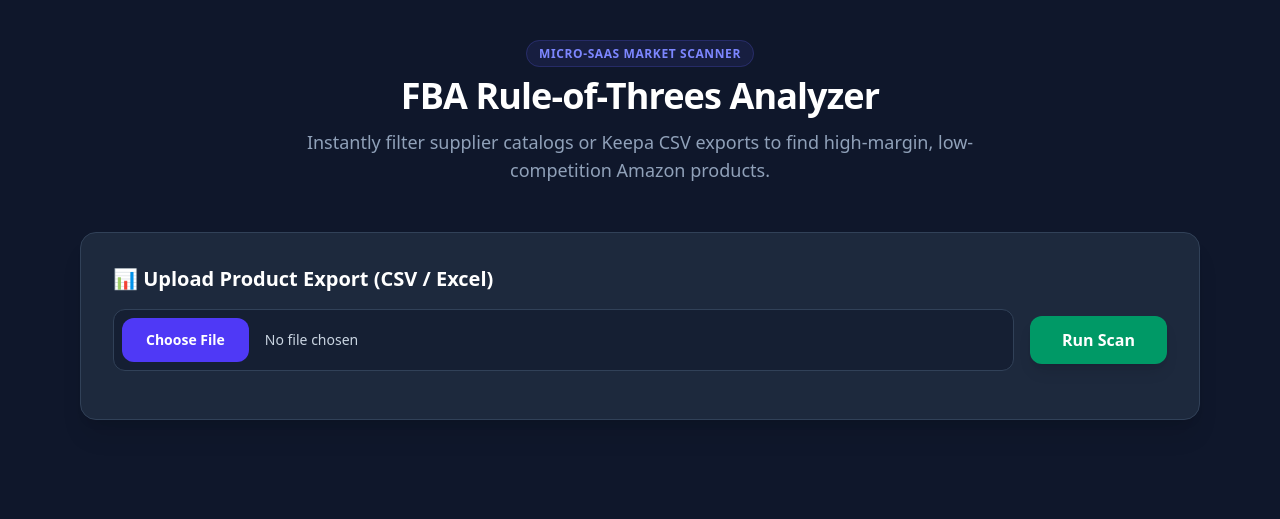
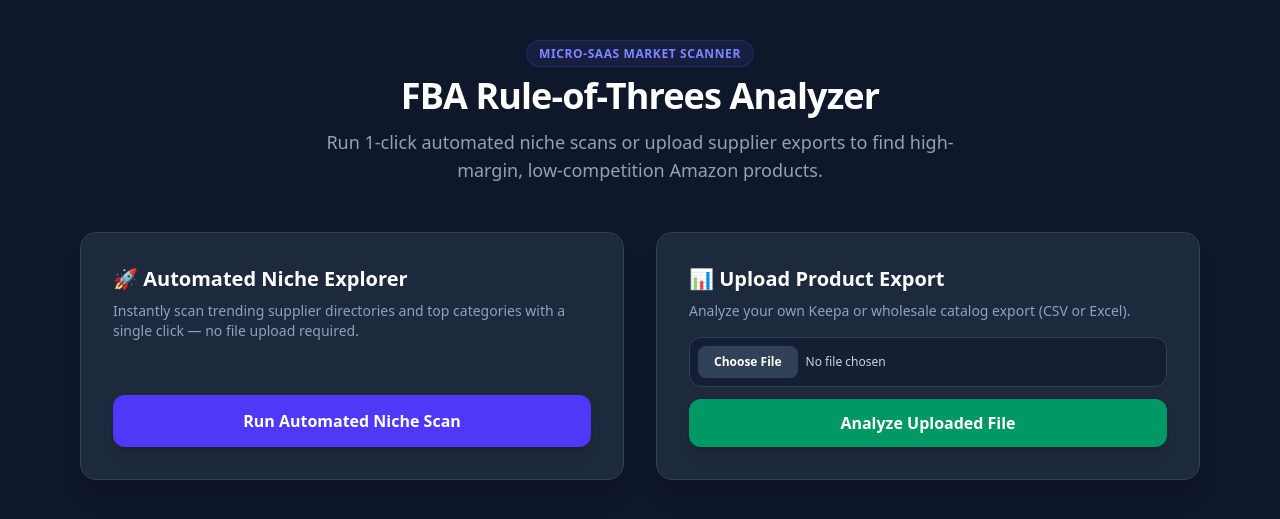
Before and after one commit to bclarknc-tech/FBA-Scanner-SaaS, a Flask app: page / in a window 1280 px wide. Shown: the top 519 px of the page. Run offline with Flask 3, Linux system fonts and the light colour scheme.

Commit message:
Add automated 1-click niche discovery feed alongside file upload

```diff
--- a/app.py
+++ b/app.py
@@ -2,12 +2,60 @@ from flask import Flask, render_template, request, jsonify
 import os
 import pandas as pd
 import io
+import random
 
 app = Flask(__name__)
 
 @app.route('/')
 def index():
     return render_template('index.html')
+
+@app.route('/api/auto-scan', methods=['POST'])
+def auto_scan():
+    # Automated market discovery dataset representing trending niches across Amazon & wholesale directories
+    trending_pool = [
+        {"product": "Silicone Travel Bottle Set", "price": 19.99, "est_sales": 450, "reviews": 120},
+        {"product": "Bamboo Drawer Dividers", "price": 27.99, "est_sales": 620, "reviews": 95},
+        {"product": "Stainless Steel Measuring Spoons", "price": 14.50, "est_sales": 280, "reviews": 450},
+        {"product": "Acrylic Desktop Organizer", "price": 24.99, "est_sales": 340, "reviews": 180},
+        {"product": "Insulated Coffee Tumbler 20oz", "price": 22.50, "est_sales": 890, "reviews": 1450},
+        {"product": "Magnetic Cable Clips (Pack of 6)", "price": 16.99, "est_sales": 720, "reviews": 110},
+        {"product": "Ergonomic Foot Rest for Under Desk", "price": 29.99, "est_sales": 410, "reviews": 165},
+        {"product": "Silicone Baking Mats (Set of 2)", "price": 18.99, "est_sales": 530, "reviews": 88},
+        {"product": "Reusable Produce Bags (Pack of 9)", "price": 15.99, "est_sales": 390, "reviews": 135},
+        {"product": "Minimalist Leather Passport Holder", "price": 17.50, "est_sales": 310, "reviews": 74},
+        {"product": "Heavy Duty Resistance Bands Set", "price": 21.99, "est_sales": 940, "reviews": 2100},
+        {"product": "LED Under Cabinet Lighting Bar", "price": 25.00, "est_sales": 480, "reviews": 190}
+    ]
+
+    results = []
+    for item in trending_pool:
+        price = item['price']
+        sales = item['est_sales']
+        reviews = item['reviews']
+
+        # Rule of Threes check
+        is_qualified = (15.0 <= price <= 30.0) and (sales >= 300.0) and (reviews < 200)
+        est_revenue = round(price * sales, 2)
+
+        results.append({
+            'product': item['product'],
+            'price': price,
+            'est_sales': sales,
+            'reviews': reviews,
+            'est_revenue': est_revenue,
+            'qualified': is_qualified,
+            'score': '🔥 High Potential' if is_qualified else 'Standard'
+        })
+
+    qualified_count = sum(1 for r in results if r['qualified'])
+
+    return jsonify({
+        'success': True,
+        'total_scanned': len(results),
+        'qualified_count': qualified_count,
+        'results': results
+    })
 
 @app.route('/api/scan', methods=['POST'])
 def scan_products():
@@ -19,13 +67,11 @@ def scan_products():
         if not file.filename.lower().endswith(('.csv', '.xlsx', '.xls')):
             return jsonify({'success': False, 'error': 'Please upload a valid CSV or Excel file'}), 400
 
-        # Read file
         if file.filename.endswith('.csv'):
             df = pd.read_csv(io.BytesIO(file.read()))
         else:
             df = pd.read_excel(io.BytesIO(file.read()))
 
-        # Normalize columns
         df.columns = [str(c).strip().lower() for c in df.columns]
 
         prod_col = next((c for c in df.columns if 'product' in c or 'title' in c or 'name' in c or 'asin' in c), df.columns[0])
@@ -41,9 +87,7 @@ def scan_products():
                 sales = float(row[sales_col]) if sales_col and pd.notna(row[sales_col]) else 350.0
                 reviews = int(row[review_col]) if review_col and pd.notna(row[review_col]) else 100
 
-                # Rule of Threes check
                 is_qualified = (15.0 <= price <= 30.0) and (sales >= 300.0) and (reviews < 200)
-
                 est_revenue = round(price * sales, 2)
 
                 results.append({
--- a/templates/index.html
+++ b/templates/index.html
@@ -12,18 +12,34 @@
         <header class="text-center mb-12">
             <span class="bg-indigo-500/10 text-indigo-400 text-xs font-semibold px-3 py-1 rounded-full uppercase tracking-wider border border-indigo-500/20">Micro-SaaS Market Scanner</span>
             <h1 class="text-4xl font-extrabold tracking-tight mt-3 mb-3 text-white">FBA Rule-of-Threes Analyzer</h1>
-            <p class="text-slate-400 max-w-2xl mx-auto text-lg">Instantly filter supplier catalogs or Keepa CSV exports to find high-margin, low-competition Amazon products.</p>
+            <p class="text-slate-400 max-w-2xl mx-auto text-lg">Run 1-click automated niche scans or upload supplier exports to find high-margin, low-competition Amazon products.</p>
         </header>
 
-        <!-- Upload Card -->
-        <div class="bg-slate-800 border border-slate-700 rounded-2xl p-8 shadow-xl mb-10">
-            <h2 class="text-xl font-bold mb-4 text-white flex items-center gap-2">📊 Upload Product Export (CSV / Excel)</h2>
-            <form id="uploadForm" class="flex flex-col md:flex-row gap-4 items-center">
-                <input type="file" id="fileInput" name="file" accept=".csv, .xlsx, .xls" required class="block w-full text-sm text-slate-300 file:mr-4 file:py-3 file:px-6 file:rounded-xl file:border-0 file:text-sm file:font-semibold file:bg-indigo-600 file:text-white hover:file:bg-indigo-700 cursor:pointer bg-slate-900/50 border border-slate-700 rounded-xl p-2">
-                <button type="submit" id="scanBtn" class="w-full md:w-auto px-8 py-3 bg-emerald-600 hover:bg-emerald-500 text-white font-bold rounded-xl shadow-lg transition duration-200 whitespace-nowrap cursor-pointer">Run Scan</button>
+        <!-- Action Grid -->
+        <div class="grid grid-cols-1 md:grid-cols-2 gap-8 mb-10">
+            <!-- Option 1: Auto Scan -->
+            <div class="bg-slate-800 border border-slate-700 rounded-2xl p-8 shadow-xl flex flex-col justify-between">
+                <div>
+                    <h2 class="text-xl font-bold mb-2 text-white flex items-center gap-2">🚀 Automated Niche Explorer</h2>
+                    <p class="text-slate-400 text-sm mb-6">Instantly scan trending supplier directories and top categories with a single click — no file upload required.</p>
+                </div>
+                <button onclick="runAutoScan()" id="autoScanBtn" class="w-full py-3.5 bg-indigo-600 hover:bg-indigo-500 text-white font-bold rounded-xl shadow-lg transition duration-200 cursor-pointer">Run Automated Niche Scan</button>
+            </div>
+
+            <!-- Option 2: Upload Card -->
+            <div class="bg-slate-800 border border-slate-700 rounded-2xl p-8 shadow-xl flex flex-col justify-between">
+                <div>
+                    <h2 class="text-xl font-bold mb-2 text-white flex items-center gap-2">📊 Upload Product Export</h2>
+                    <p class="text-slate-400 text-sm mb-4">Analyze your own Keepa or wholesale catalog export (CSV or Excel).</p>
+                </div>
+                <form id="uploadForm" class="flex flex-col gap-3">
+                    <input type="file" id="fileInput" name="file" accept=".csv, .xlsx, .xls" required class="block w-full text-xs text-slate-300 file:mr-2 file:py-2 file:px-4 file:rounded-lg file:border-0 file:text-xs file:font-semibold file:bg-slate-700 file:text-white hover:file:bg-slate-600 cursor-pointer bg-slate-900/50 border border-slate-700 rounded-xl p-2">
+                    <button type="submit" id="scanBtn" class="w-full py-3 bg-emerald-600 hover:bg-emerald-500 text-white font-bold rounded-xl shadow-lg transition duration-200 cursor-pointer">Analyze Uploaded File</button>
                 </form>
-            <div id="statusMsg" class="mt-4 text-sm font-medium"></div>
             </div>
+        </div>
+
+        <div id="statusMsg" class="text-center mb-6 text-sm font-medium"></div>
 
         <!-- Results Section -->
         <div id="resultsSection" class="hidden">
@@ -64,12 +80,44 @@
     </div>
 
     <script>
+        async function runAutoScan() {
+            const autoScanBtn = document.getElementById('autoScanBtn');
+            const statusMsg = document.getElementById('statusMsg');
+            const resultsSection = document.getElementById('resultsSection');
+
+            autoScanBtn.disabled = true;
+            autoScanBtn.textContent = 'Scanning Trending Niches...';
+            statusMsg.textContent = 'Crawling automated market feeds and filtering via Rule of Threes...';
+            statusMsg.className = 'text-center mb-6 text-sm font-medium text-indigo-400';
+
+            try {
+                const res = await fetch('/api/auto-scan', { method: 'POST' });
+                const data = await res.json();
+
+                autoScanBtn.disabled = false;
+                autoScanBtn.textContent = 'Run Automated Niche Scan';
+
+                if (data.success) {
+                    statusMsg.textContent = `Automated scan complete! Found ${data.qualified_count} top opportunities.`;
+                    statusMsg.className = 'text-center mb-6 text-sm font-medium text-emerald-400';
+                    renderResults(data);
+                } else {
+                    statusMsg.textContent = 'Error: ' + data.error;
+                    statusMsg.className = 'text-center mb-6 text-sm font-medium text-rose-400';
+                }
+            } catch (err) {
+                autoScanBtn.disabled = false;
+                autoScanBtn.textContent = 'Run Automated Niche Scan';
+                statusMsg.textContent = 'Network error during automated scan.';
+                statusMsg.className = 'text-center mb-6 text-sm font-medium text-rose-400';
+            }
+        }
+
         document.getElementById('uploadForm').addEventListener('submit', async (e) => {
             e.preventDefault();
             const fileInput = document.getElementById('fileInput');
             const scanBtn = document.getElementById('scanBtn');
             const statusMsg = document.getElementById('statusMsg');
-            const resultsSection = document.getElementById('resultsSection');
 
             if (!fileInput.files[0]) return;
 
@@ -77,21 +125,34 @@
             formData.append('file', fileInput.files[0]);
 
             scanBtn.disabled = true;
-            scanBtn.textContent = 'Analyzing...';
-            statusMsg.textContent = 'Processing catalog against Rule of Threes algorithm...';
-            statusMsg.className = 'mt-4 text-sm font-medium text-indigo-400';
+            scanBtn.textContent = 'Analyzing File...';
+            statusMsg.textContent = 'Processing uploaded file against Rule of Threes algorithm...';
+            statusMsg.className = 'text-center mb-6 text-sm font-medium text-indigo-400';
 
             try {
                 const res = await fetch('/api/scan', { method: 'POST', body: formData });
                 const data = await res.json();
 
                 scanBtn.disabled = false;
-                scanBtn.textContent = 'Run Scan';
+                scanBtn.textContent = 'Analyze Uploaded File';
 
                 if (data.success) {
-                    statusMsg.textContent = `Scan complete! Found ${data.qualified_count} high-potential products.`;
-                    statusMsg.className = 'mt-4 text-sm font-medium text-emerald-400';
+                    statusMsg.textContent = `File analysis complete! Found ${data.qualified_count} qualified products.`;
+                    statusMsg.className = 'text-center mb-6 text-sm font-medium text-emerald-400';
+                    renderResults(data);
+                } else {
+                    statusMsg.textContent = 'Error: ' + data.error;
+                    statusMsg.className = 'text-center mb-6 text-sm font-medium text-rose-400';
+                }
+            } catch (err) {
+                scanBtn.disabled = false;
+                scanBtn.textContent = 'Analyze Uploaded File';
+                statusMsg.textContent = 'Network or server error during scan.';
+                statusMsg.className = 'text-center mb-6 text-sm font-medium text-rose-400';
+            }
+        });
 
+        function renderResults(data) {
             document.getElementById('statTotal').textContent = data.total_scanned;
             document.getElementById('statQualified').textContent = data.qualified_count;
 
@@ -116,18 +177,8 @@
                 tbody.appendChild(row);
             });
 
-                    resultsSection.classList.remove('hidden');
-                } else {
-                    statusMsg.textContent = 'Error: ' + data.error;
-                    statusMsg.className = 'mt-4 text-sm font-medium text-rose-400';
+            document.getElementById('resultsSection').classList.remove('hidden');
         }
-            } catch (err) {
-                scanBtn.disabled = false;
-                scanBtn.textContent = 'Run Scan';
-                statusMsg.textContent = 'Network or server error during scan.';
-                statusMsg.className = 'mt-4 text-sm font-medium text-rose-400';
-            }
-        });
     </script>
 </body>
 </html>
```
Lines whose indentation alone changed are shown as unchanged.
